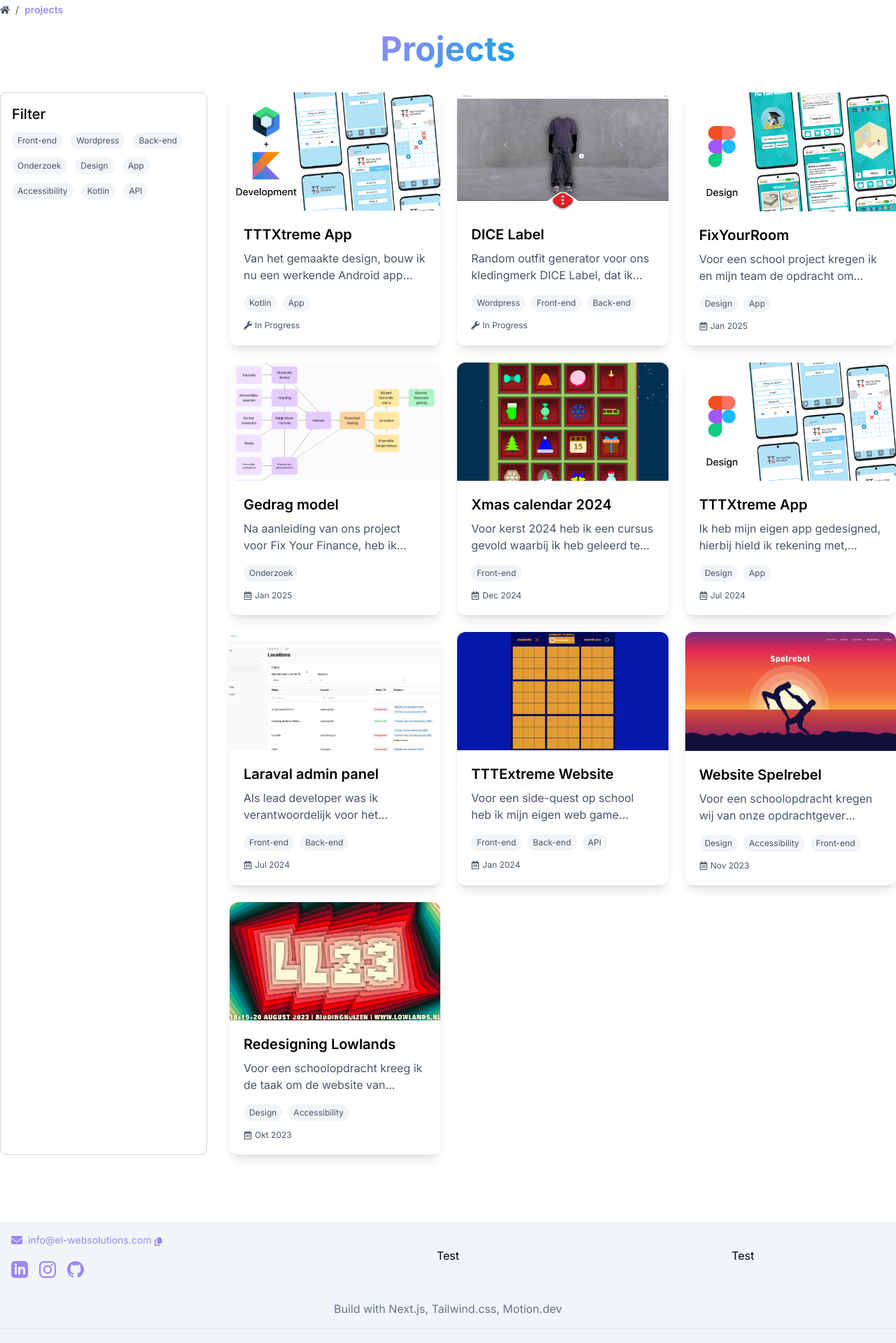
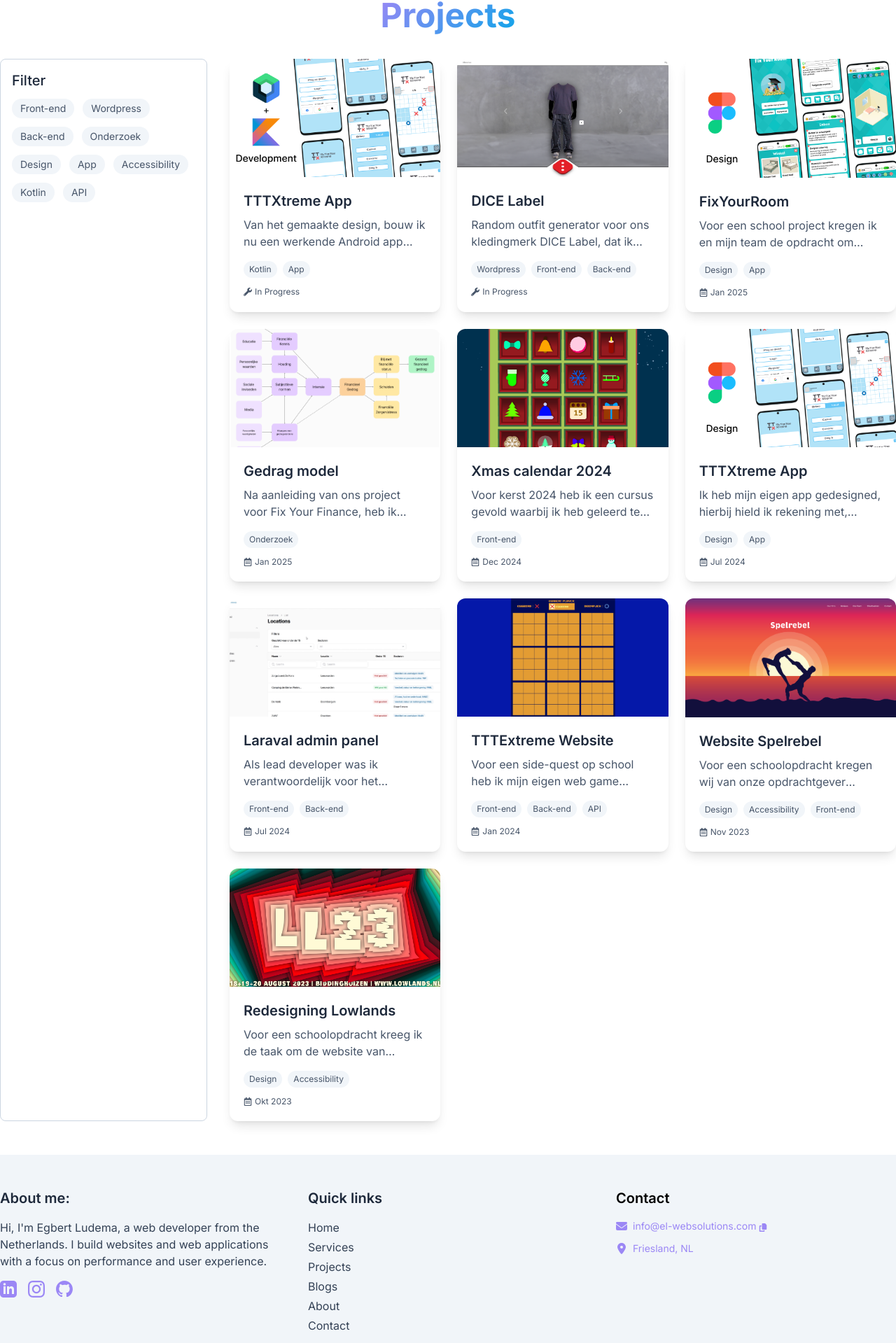
Before and after one commit to EgbertLudema/EL-Websolutions-React, a Next.js app: page /projects in a window 1280 px wide. Shown: the part 184-2103 px from the top of the page at 70% size. Built offline with nearby package versions, Linux system fonts and the light colour scheme.

Commit message:
Updates
- Footer content
- Footer styling
- Blog error fixed
- Project styling updates

```diff
--- a/app/blog-list/example-blog.mdx
+++ b/app/blog-list/example-blog.mdx
@@ -2,7 +2,7 @@
 title: "Wireframes Maken in Figma"
 description: "Leer hoe je met Figma efficiënte wireframes maakt met Auto Layout, Componenten en Variants."
 author: "Egbert Ludema"
-date: "2025-01-20"
+date: 2025-01-20
 tags: ["design"]
 links:
   - text: "GitHub"
--- a/app/blog-list/example3-blog.mdx
+++ b/app/blog-list/example3-blog.mdx
@@ -1,7 +1,7 @@
 ---
 title: "My third blog"
 description: "This is a test blog post."
-date: "2025-01-30"
+date: 2025-01-30
 author: "Egbert Ludema"
 tags: ["test", "test 3"]
 links:
--- a/app/blogs/page.tsx
+++ b/app/blogs/page.tsx
@@ -10,6 +10,11 @@
         <main className="container py-8 min-h-screen mt-[140px]">
             <Breadcrumbs />
             <h1 className="text-3xl font-bold text-black dark:text-white">Blogs</h1>
+
+            <h2>Featured articles</h2>
+
+            {/* Searchbar */}
+            <h3>Filter by categorie</h3>
             <BlogTagFilter allBlogs={allBlogs} allTags={allTags} />
         </main>
     );
--- a/app/globals.css
+++ b/app/globals.css
@@ -78,8 +78,14 @@
     .tag{
         @apply text-slate-600 dark:text-slate-400 bg-slate-100 dark:bg-slate-700 rounded-full px-2 py-1 text-xs;
     }
+    .tag-big{
+        @apply text-slate-600 dark:text-slate-400 bg-slate-100 dark:bg-slate-700 rounded-full px-3 py-1 text-sm;
+    }
     .tag-selected{
         @apply text-primary bg-primary/30 rounded-full px-2 py-1 text-xs;
+    }
+    .tag-big-selected{
+        @apply text-primary bg-primary/30 rounded-full px-3 py-1 text-sm;
     }
 }
 
--- a/app/projects/page.tsx
+++ b/app/projects/page.tsx
@@ -7,7 +7,7 @@
     const allTags = Array.from(new Set(allProjects.flatMap((project) => project.tags || [])));
 
     return (
-        <main className="container mt-[140px] mb-12 py-12 min-h-screen flex flex-col items-center justify-center">
+        <main className="container mt-[140px] mb-12 flex flex-col items-center justify-center">
             <Breadcrumbs />
             <h1 className="mb-8">Projects</h1>
             <ProjectFilter allProjects={allProjects} allTags={allTags} />
--- a/components/Footer.tsx
+++ b/components/Footer.tsx
@@ -1,4 +1,6 @@
+import { FaLocationDot } from "react-icons/fa6";
 import EmailLink from "./ui/emailLink";
+import Link from "next/link";
 
 export default function Footer() {
     const currentYear = new Date().getFullYear();
@@ -6,10 +8,12 @@
     return (
         <footer className="bg-slate-100 dark:bg-slate-900">
             <div className="container">
-                <div className="grid grid-cols-1 md:grid-cols-3 gap-4 p-4 items-center text-center">
+                <div className="grid grid-cols-1 md:grid-cols-3 gap-6 md:gap-10 pt-12 pb-4">
                     <div className="flex flex-col justify-items-start space-y-4">
-                        {/* Email Copy Feature */}
-                        <EmailLink color="primary" />
+                        <h3 className="text-slate-800 dark:text-slate-300">About me:</h3>
+                        <p className="text-slate-700 dark:text-slate-400">
+                            Hi, I'm Egbert Ludema, a web developer from the Netherlands. I build websites and web applications with a focus on performance and user experience.
+                        </p>
 
                         {/* Social Links */}
                         <ul className="flex space-x-4">
@@ -71,11 +75,30 @@
                         </ul>
                     </div>
 
-                    <div>
-                        <p>Test</p>
+                    <div className="flex flex-col justify-items-start space-y-4">
+                        <h3 className="text-slate-800 dark:text-slate-300">Quick links</h3>
+                        <nav className="text-slate-700 dark:text-slate-400">
+                            <ul className="flex flex-col space-y-1">
+                                <li><Link className="hover:text-primary transition-colors" href="/">Home</Link></li>
+                                <li><Link className="hover:text-primary transition-colors" href="/services">Services</Link></li>
+                                <li><Link className="hover:text-primary transition-colors" href="/projects">Projects</Link></li>
+                                <li><Link className="hover:text-primary transition-colors" href="/blogs">Blogs</Link></li>
+                                <li><Link className="hover:text-primary transition-colors" href="/about">About</Link></li>
+                                <li><Link className="hover:text-primary transition-colors" href="/contact">Contact</Link></li>
+                            </ul>
+                        </nav>
                     </div>
-                    <div>
-                        <p>Test</p>
+
+                    <div className="flex flex-col justify-items-start space-y-4">
+                        <h3>Contact</h3>
+                        <div className="flex flex-col space-y-2">
+                            {/* Email Copy Feature */}
+                            <EmailLink color="primary" />
+                            <div className="flex items-center space-x-2 text-primary fill-primary">
+                                <FaLocationDot className="w-4 h-4 fill-current" />
+                                <span className="text-sm">Friesland, NL</span>
+                            </div>
+                        </div>
                     </div>
                 </div>
             </div>
--- a/components/ProjectTagFilter.tsx
+++ b/components/ProjectTagFilter.tsx
@@ -42,8 +42,8 @@
     return (
         <div className="grid grid-cols-1 md:grid-cols-4 gap-8">
             {/* Animated tag filter */}
-            <motion.div className="w-full flex flex-col gap-3 p-4 border border-slate-300 rounded-lg">
-                <h3 className="font-medium">Filter</h3>
+            <motion.div className="w-full flex flex-col gap-3 p-4 border border-slate-300 dark:border-slate-700 rounded-lg">
+                <h3 className="font-medium text-slate-800 dark:text-slate-200">Filter</h3>
                 <div className="flex flex-row flex-wrap items-start content-start gap-3">
                     {allTags.map((tag) => (
                         <motion.button
@@ -51,7 +51,7 @@
                             layout
                             onClick={() => toggleTag(tag)}
                             className={`transition ${
-                                selectedTags.includes(tag) ? "tag-selected" : "tag"
+                                selectedTags.includes(tag) ? "tag-big-selected" : "tag-big"
                             }`}
                         >
                             {tag}
@@ -87,7 +87,7 @@
                                         />
                                     </div>
                                     <div className="p-5">
-                                        <h3 className="text-xl font-semibold mb-2 group-hover:text-primary transition-colors">{project.title}</h3>
+                                        <h3 className="text-xl font-semibold mb-2 text-slate-800 dark:text-slate-200 group-hover:text-primary transition-colors">{project.title}</h3>
                                         <p className="mb-4 line-clamp-2 text-slate-600 dark:text-slate-400">{project.description}</p>
                                         <div className="flex flex-wrap gap-2 mb-3">
                                             {project.tags?.map((tag) => (
@@ -117,7 +117,7 @@
                             initial={{ opacity: 0 }}
                             animate={{ opacity: 1 }}
                             exit={{ opacity: 0 }}
-                            className="col-span-3 text-center text-slate-600 dark:text-slate-300"
+                            className="col-span-3 text-center text-slate-500 dark:text-slate-400"
                         >
                             No projects found matching the selected tags.
                         </motion.p>
--- a/components/googleReviews.tsx
+++ b/components/googleReviews.tsx
@@ -100,7 +100,7 @@
                                         initial={{ opacity: 0, y: 20 }}
                                         whileInView={{ opacity: 1, y: 0 }}
                                         transition={{ duration: 0.5, delay: index * 0.1 }}
-                                        className="flex flex-col bg-white p-6 rounded-xl shadow-md dark:bg-slate-800"
+                                        className="flex flex-col justify-start h-full bg-white p-6 rounded-xl shadow-md dark:bg-slate-800"
                                     >
                                         <div className="flex items-center mb-4">
                                             {review.authorAttribution.photoUri ? (
@@ -140,7 +140,7 @@
                                         {/* <p className="text-foreground italic mt-2">{review.originalText?.text}</p> */}
 
                                         <a
-                                            className="self-end mt-8 inline-flex items-center gap-2 text-gray-700 dark:text-gray-200 dark:hover:text-white hover:text-gray-900 transition"
+                                            className="self-end mt-auto inline-flex items-center gap-2 text-gray-700 dark:text-gray-200 dark:hover:text-white hover:text-gray-900 transition"
                                             href={googleData.googleMapsUri}
                                             target="_blank"
                                             rel="noopener noreferrer"
```
Also changed, not shown: components/BlogTagFilter.tsx (+19 -9 lines), components/homepage/portfolio.tsx (+7 -7 lines).
